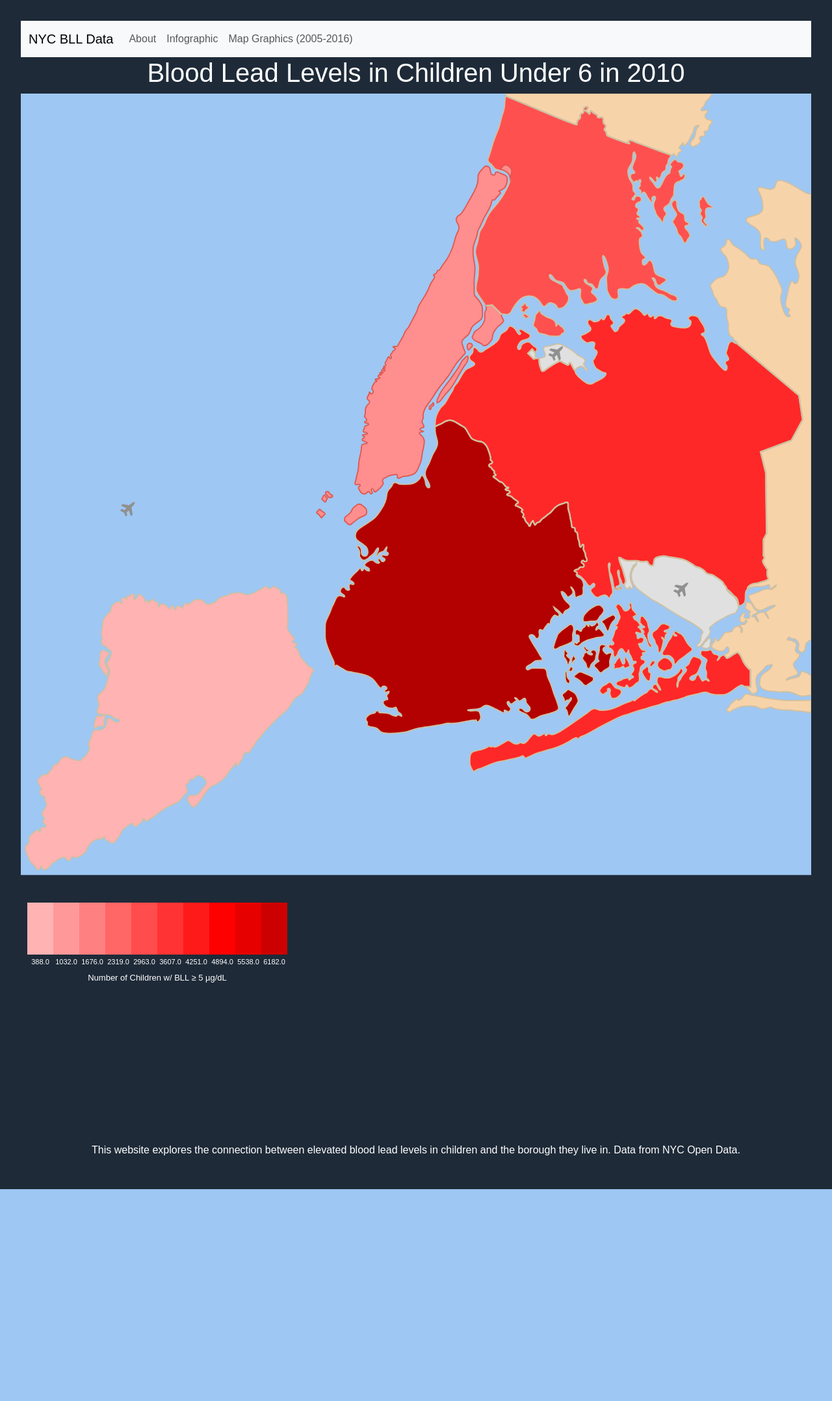
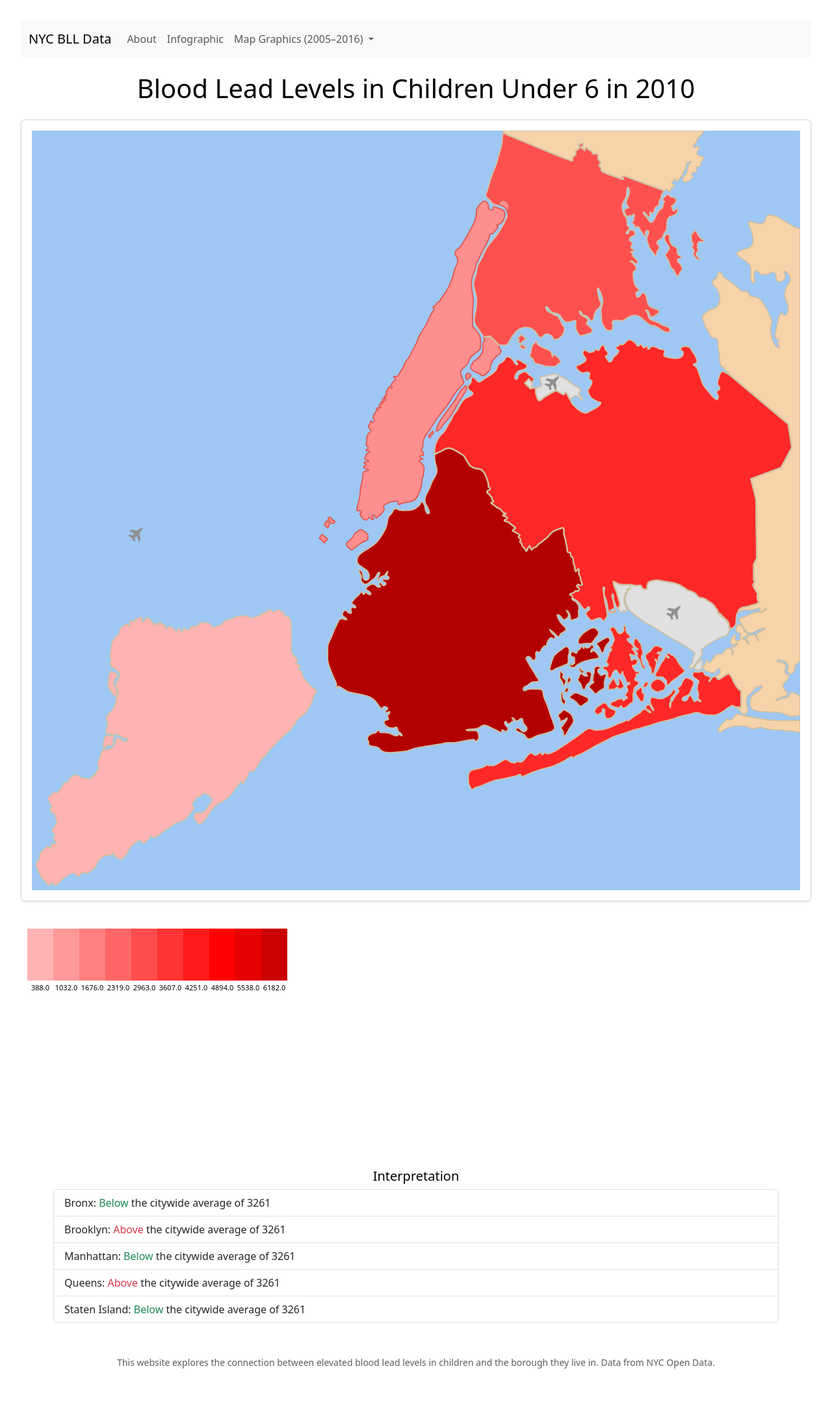
Before and after one commit to riyaundavia/data_journalism_project, a Flask app: page /micro in a window 1280 px wide. Shown: the whole page at 65% size. Before the commit the page ends 1830 px from the top, so only its background shows below. Run offline with Flask 3, Linux system fonts and the light colour scheme.

Commit message:
done w/o protos

```diff
--- a/data_journalism_project/server.py
+++ b/data_journalism_project/server.py
@@ -3,7 +3,18 @@ from flask import render_template
 from flask import request
 import json
 import os
-DATA_PATH = os.path.join(os.path.dirname(__file__), 'data', 'data.json')
+json_path = os.path.join(os.path.dirname(__file__), 'data', 'data.json')
+
+with open(json_path) as f:
+    all_bll_data = json.load(f)
+
+all_values = [
+    year_data['numberBll5']
+    for borough_data in all_bll_data.values()
+    for year_data in borough_data.values()
+]
+
+average_bll = round(sum(all_values) / len(all_values))
 
 app = Flask(__name__, static_url_path='', static_folder='static')
 
@@ -17,9 +28,6 @@ def about():
 
 @app.route('/macro')
 def macro():
-    import os
-
-    json_path = os.path.join(os.path.dirname(__file__), "data", "data.json")
     with open(json_path) as f:
         data = json.load(f)
 
@@ -39,6 +47,7 @@ def macro():
 
     return render_template(
         "macro.html",
+        average_bll=average_bll,
         years=years,
         borough_endpoints=borough_endpoints,
         y_max=y_max,
@@ -48,7 +57,6 @@ def macro():
 @app.route('/micro')
 def micro():
     year = request.args.get('year', '2010')
-    json_path = os.path.join(os.path.dirname(__file__), "data", "data.json")
     with open(json_path) as f:
         data = json.load(f)
 
@@ -76,8 +84,10 @@ def micro():
     return render_template(
         'micro.html',  # use your actual filename
         year=year,
+        average_bll=average_bll,
         borough_lightness=borough_lightness,
-        legend_values=legend_values
+        legend_values=legend_values,
+        borough_data=values
     )
 
 if __name__ == '__main__':
--- a/data_journalism_project/templates/footer.html
+++ b/data_journalism_project/templates/footer.html
@@ -1,3 +1,3 @@
-<footer>
-    <p>This website explores the connection between elevated blood lead levels in children and the borough they live in. Data from NYC Open Data.</p>
-</footer>
+<footer class="text-center text-muted mt-5 mb-3">
+    <small>This website explores the connection between elevated blood lead levels in children and the borough they live in. Data from NYC Open Data.</small>
+  </footer>
--- a/data_journalism_project/templates/macro.html
+++ b/data_journalism_project/templates/macro.html
@@ -85,5 +85,7 @@
      This data is also affected by a number of other factors, such as the number of people willingly submitting their children to blood testing and access to medical centers in any given neighborhood.   </p>
   </div>
   {% include 'footer.html' %}
+  <script src="https://cdn.jsdelivr.net/npm/bootstrap@5.3.6/dist/js/bootstrap.bundle.min.js"></script>
+
 </body>
 </html>
--- a/data_journalism_project/templates/micro.html
+++ b/data_journalism_project/templates/micro.html
@@ -6,10 +6,10 @@
   <link href="https://cdn.jsdelivr.net/npm/bootstrap@5.3.6/dist/css/bootstrap.min.css" rel="stylesheet">
   <style>
     body {
-      background-color: #1e2a38;
-      color: white;
-      padding: 2rem;
-      font-family: sans-serif;
+    background-color: white;
+    color: black ;
+    padding: 2rem;
+    font-family: system-ui, sans-serif;
     }
     svg g:hover {
       stroke: white;
@@ -41,11 +41,17 @@
 
   {% include 'navbar.html' %}
 
-  <h1 style="text-align: center;">Blood Lead Levels in Children Under 6 in {{ year }}</h1>
+
 
   <!-- Responsive map container -->
-  <div class="map-container">
-    {% include 'NYC_boroughs.svg' %}
+  <div class="container mt-4">
+    <h1 class="text-center mb-4">Blood Lead Levels in Children Under 6 in {{ year }}</h1>
+    </div>
+    <div class="card shadow-sm">
+      <div class="card-body map-container">
+        {% include 'NYC_boroughs.svg' %}
+      </div>
+    </div>
   </div>
 
   <!-- Apply fill color to children inside each <g> borough group -->
@@ -77,13 +83,30 @@
       {% set lightness = 85 - i * 5 %}
       {% set label = min_val + ((max_val - min_val) / 9) * i %}
       <rect x="{{ i*40 + 10 }}" y="10" width="40" height="80" fill="hsl(0, 100%, {{ lightness }}%)" />
-      <text x="{{ i*40 + 30 }}" y="105" text-anchor="middle" font-size="11" fill="white">
+      <text x="{{ i*40 + 30 }}" y="105" text-anchor="middle" font-size="11" fill="black">
         {{ label | round }}
       </text>
     {% endfor %}
     <text x="210" y="130" text-anchor="middle" font-size="13" fill="white"> Number of Children w/ BLL ≥ 5 µg/dL</text>
   </svg>
 
+  <div class="container mt-2">
+    <h5 class="text-center">Interpretation</h5>
+    <ul class="list-group">
+      {% for borough, val in borough_data.items() %}
+        {% if val > average_bll %}
+          <li class="list-group-item">
+            {{ borough }}: <span class="text-danger"> Above</span> the citywide average of {{ average_bll }}
+          </li>
+        {% else %}
+          <li class="list-group-item">
+            {{ borough }}: <span class="text-success">Below</span> the citywide average of {{ average_bll }}
+          </li>
+        {% endif %}
+      {% endfor %}
+    </ul>
+  </div>
+  <script src="https://cdn.jsdelivr.net/npm/bootstrap@5.3.6/dist/js/bootstrap.bundle.min.js"></script>
 </body>
 {% include 'footer.html' %}
 </html>
--- a/data_journalism_project/templates/navbar.html
+++ b/data_journalism_project/templates/navbar.html
@@ -13,8 +13,15 @@
         <li class="nav-item">
           <a class="nav-link" href="/macro">Infographic</a>
         </li>
-        <li class="nav-item">
-          <a class="nav-link" href="/micro?year=2010">Map Graphics (2005-2016)</a>
+        <li class="nav-item dropdown">
+          <a class="nav-link dropdown-toggle" href="#" role="button" data-bs-toggle="dropdown" aria-expanded="false">
+            Map Graphics (2005–2016)
+          </a>
+          <ul class="dropdown-menu">
+            {% for year in range(2005, 2017) %}
+              <li><a class="dropdown-item" href="/micro?year={{ year }}">{{ year }}</a></li>
+            {% endfor %}
+          </ul>
         </li>
       </ul>
     </div>
```
